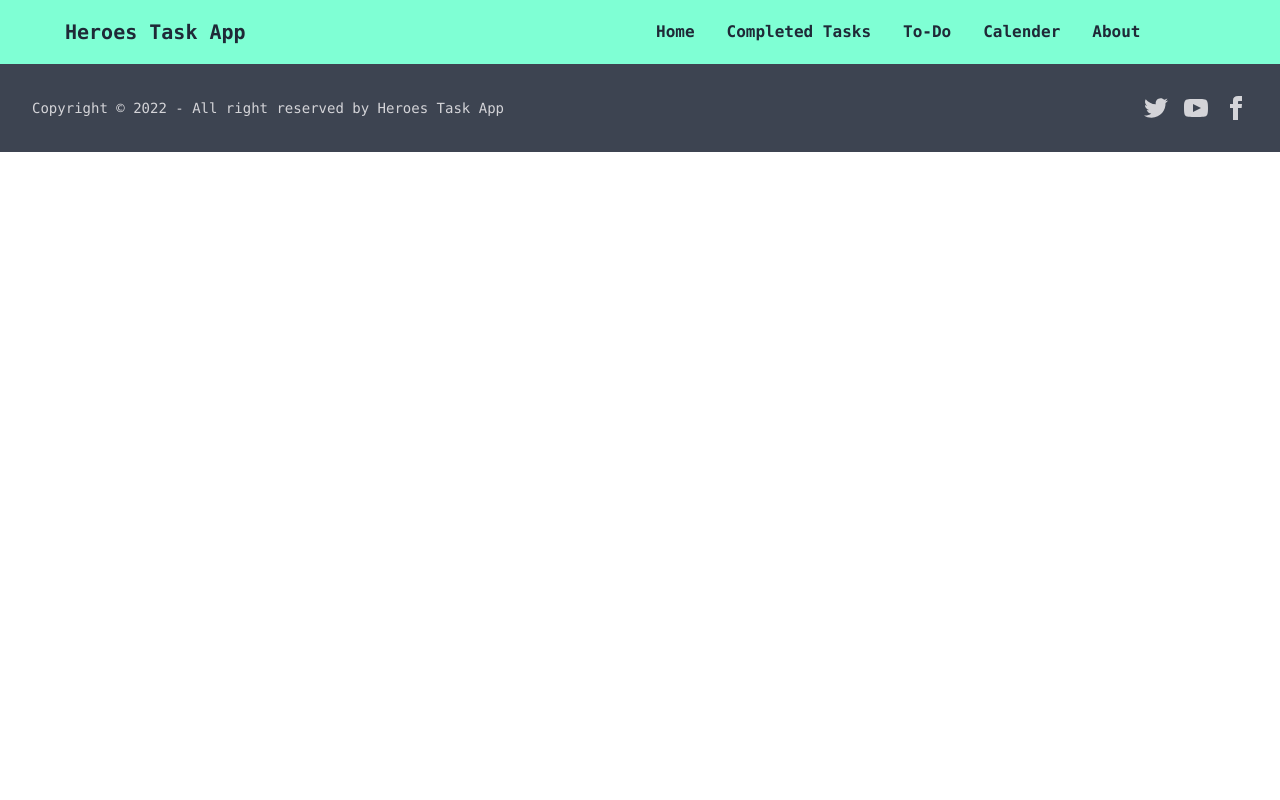
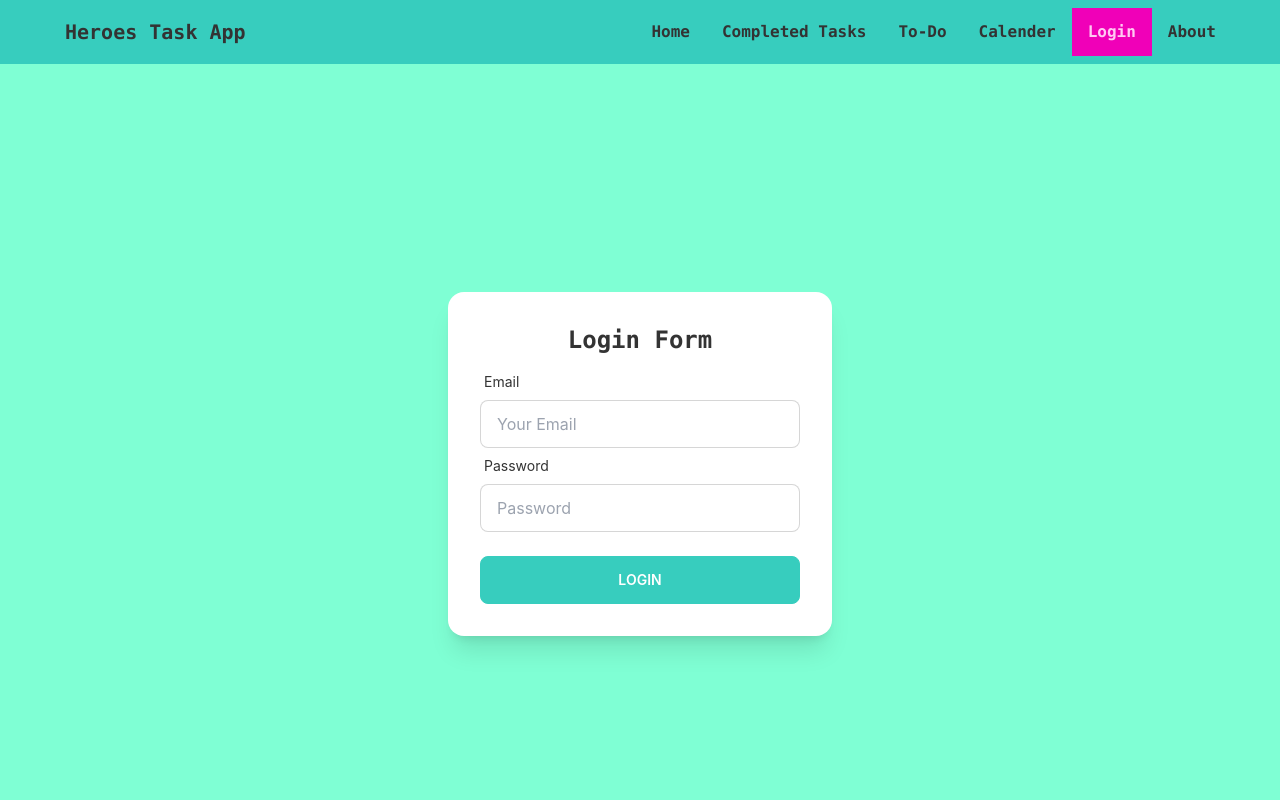
Before and after one commit to Mehadi-Hasan98/Heroes-Task-app, a React (Create React App) app: page /login in a window 1280 px wide. Shown: the top 800 px of the page. Built offline with nearby package versions, Linux system fonts and the light colour scheme.

Commit message:
Final commit for assignment

```diff
--- a/src/App.js
+++ b/src/App.js
@@ -6,6 +6,7 @@ import About from "./components/About/About";
 import Calender from "./components/Calender/Calender";
 import CompletedTasks from "./components/CompletedTasks/CompletedTasks";
 import Home from "./components/Home/Home";
+import Login from "./components/Login/Login";
 import Footer from './components/Shared/Footer';
 import Navbar from './components/Shared/Navbar';
 import Todo from "./components/ToDo/Todo";
@@ -21,6 +22,7 @@ function App() {
         <Route path="completedtasks" element={<CompletedTasks/>}></Route>
         <Route path="todo" element={<Todo/>}></Route>
         <Route path="calender" element={<Calender/>}></Route>
+        <Route path="login" element={<Login/>}></Route>
         <Route path="about" element={<About/>}></Route>
       </Routes>
       <Footer/>
--- a/src/components/Calender/Calender.js
+++ b/src/components/Calender/Calender.js
@@ -6,7 +6,7 @@ const Calender = () => {
       <h1 className="text-3xl text-black-500 font-mono text-center mt-20 mb-10 font-bold">
         Calender
       </h1>
-      <div className="card lg:card-side bg-base-100 shadow-xl justify-center w-full md:w-6/12 md:mx-auto mt-10 mb-32">
+      <div className="card pl-6 lg:card-side bg-base-100 shadow-xl justify-center w-full md:w-6/12 md:mx-auto mt-10 mb-32">
       <DayPicker />
       </div>
 
--- a/src/components/Home/Home.js
+++ b/src/components/Home/Home.js
@@ -70,7 +70,7 @@ const navigateToDetails = (id) => {
           {...register("task", { required: true })}
         />
         <input
-          className="btn bg-rose-600 text-white ml-2 rounded sm:mr-10"
+          className="btn bg-rose-600 border-0 text-white ml-2 rounded sm:mr-10"
           type="Submit"
           value="Submit"
         />
@@ -92,7 +92,7 @@ const navigateToDetails = (id) => {
             <div className="card-actions justify-end">
               <button
                 onClick={() => navigateToDetails(item._id)}
-                className="btn hover:bg-transparent hover:text-emerald-600 hover:border-2 hover:border-emerald-600 bg-emerald-500 text-white ml-2 rounded"
+                className="btn hover:bg-transparent hover:text-emerald-600 hover:border-2 hover:border-emerald-600 bg-emerald-500 text-white ml-2 rounded border-accent"
               >
                 Update
               </button>
--- /dev/null
+++ b/src/components/Login/Login.js
@@ -0,0 +1,64 @@
+
+const Login = () => {
+    return (
+        <div className="flex h-screen justify-center items-center">
+        <div className="card w-96 bg-base-100 shadow-xl">
+          <div className="card-body">
+            <h2 className="text-center text-2xl font-mono font-bold">Login Form</h2>
+            <form>
+              <div className="form-control w-full max-w-xs">
+                <label className="label">
+                  <span className="label-text">Email</span>
+                </label>
+                <input
+                  type="email"
+                  placeholder="Your Email"
+                  className="input input-bordered w-full max-w-xs"
+                  {...("email", {
+                    required: {
+                      value: true,
+                      message: "Email is Required",
+                    },
+                    pattern: {
+                      value: /[a-z0-9]+@[a-z]+\.[a-z]{2,3}/,
+                      message: "Provide a valid Email",
+                    },
+                  })}
+                />
+
+              </div>
+              <div className="form-control w-full max-w-xs">
+                <label className="label">
+                  <span className="label-text">Password</span>
+                </label>
+                <input
+                  type="password"
+                  placeholder="Password"
+                  className="input input-bordered w-full max-w-xs"
+                  {...("password", {
+                    required: {
+                      value: true,
+                      message: "Password is Required",
+                    },
+                    minLength: {
+                      value: 6,
+                      message: "Must be 6 characters or longer",
+                    },
+                  })}
+                />
+
+              </div>
+
+              <input
+                className="btn w-full bg-accent border-accent max-w-xs text-white mt-6"
+                type="submit"
+                value="Login"
+              />
+            </form>
+          </div>
+        </div>
+      </div>
+    );
+};
+
+export default Login;
--- a/src/components/Shared/Navbar.js
+++ b/src/components/Shared/Navbar.js
@@ -7,17 +7,18 @@ const Navbar = () => {
       <li><NavLink to="/completedtasks">Completed Tasks</NavLink></li>
       <li><NavLink to="/todo">To-Do</NavLink></li>
       <li><NavLink to="/calender">Calender</NavLink></li>
+      <li><NavLink to="/login">Login</NavLink></li>
       <li><NavLink to="/about">About</NavLink></li>
 
     </>
     return (
-        <div className="navbar bg-#01a3a4 font-mono font-bold px-12">
+        <div className="navbar font-mono font-bold px-12 bg-accent">
   <div className="navbar-start">
     <div className="dropdown">
       <label tabIndex="0" className="btn btn-ghost lg:hidden">
-        <svg xmlns="http://www.w3.org/2000/svg" className="h-5 w-5" fill="none" viewBox="0 0 24 24" stroke="currentColor"><path strokeLinecap="round" strokeLinejoin="round" strokeWidth="2" d="M4 6h16M4 12h8m-8 6h16" /></svg>
+        <svg xmlns="http://www.w3.org/2000/svg" className="h-4 w-4" fill="none" viewBox="0 0 24 24" stroke="currentColor"><path strokeLinecap="round" strokeLinejoin="round" strokeWidth="2" d="M4 6h16M4 12h8m-8 6h16" /></svg>
       </label>
-      <ul tabIndex="0" className="menu menu-compact dropdown-content mt-3 p-2 shadow bg-base-100 rounded-box w-52">
+      <ul tabIndex="0" className="menu menu-compact dropdown-content mt-3 p-2 shadow rounded-box w-52">
         {menuItems}
       </ul>
     </div>
--- a/tailwind.config.js
+++ b/tailwind.config.js
@@ -1,11 +1,12 @@
 /** @type {import('tailwindcss').Config} */
 module.exports = {
   content: ["./src/**/*.{html,js}"],
+  daisyui: {
     themes: [
       {
         mytheme: {
-        button: "#58B19F",
-        primary: "#58B19F",
+          button: "#37cdbe",
+          primary: "#F000B8",
           secondary: "#f6d860",
           accent: "#37cdbe",
           neutral: "#3d4451",
@@ -15,6 +16,7 @@ module.exports = {
       "dark",
       "cupcake",
     ],
+  },
   plugins: [require("daisyui")],
 
 }
```
Lines whose indentation alone changed are shown as unchanged.
